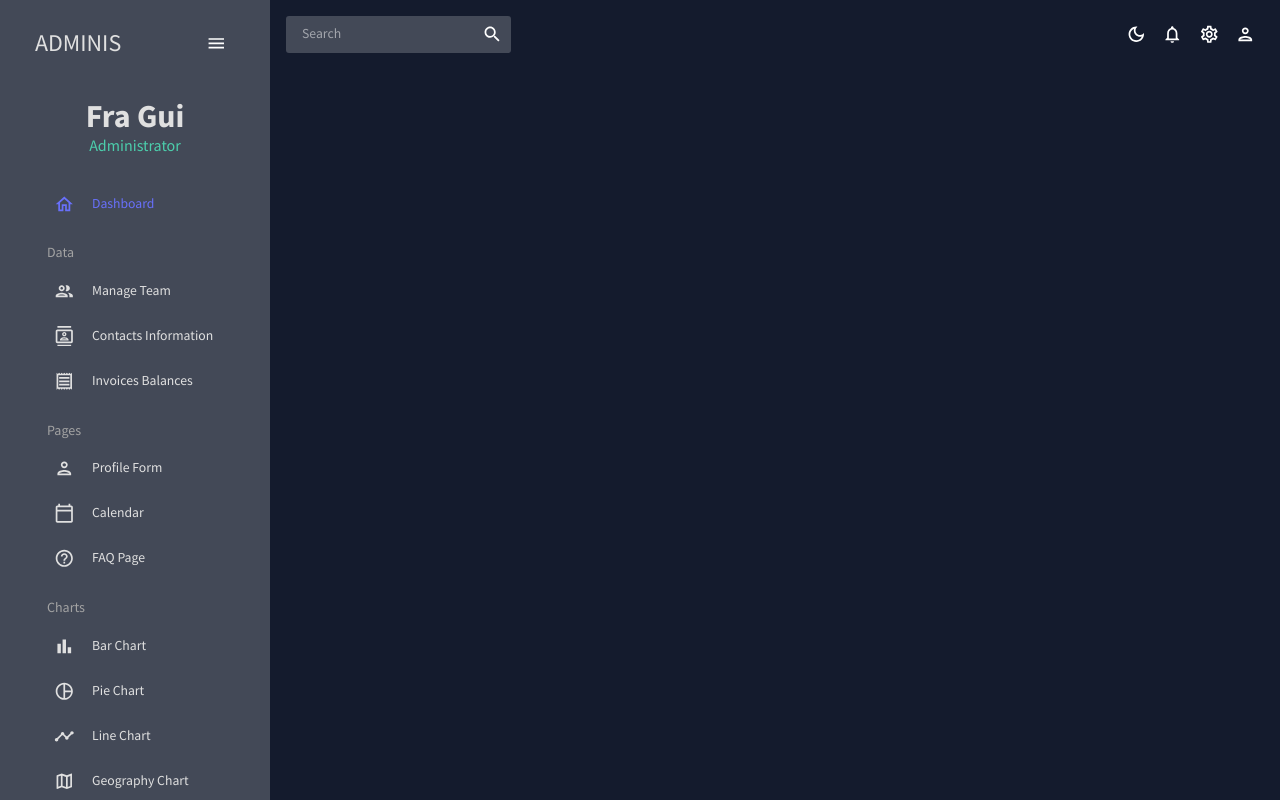
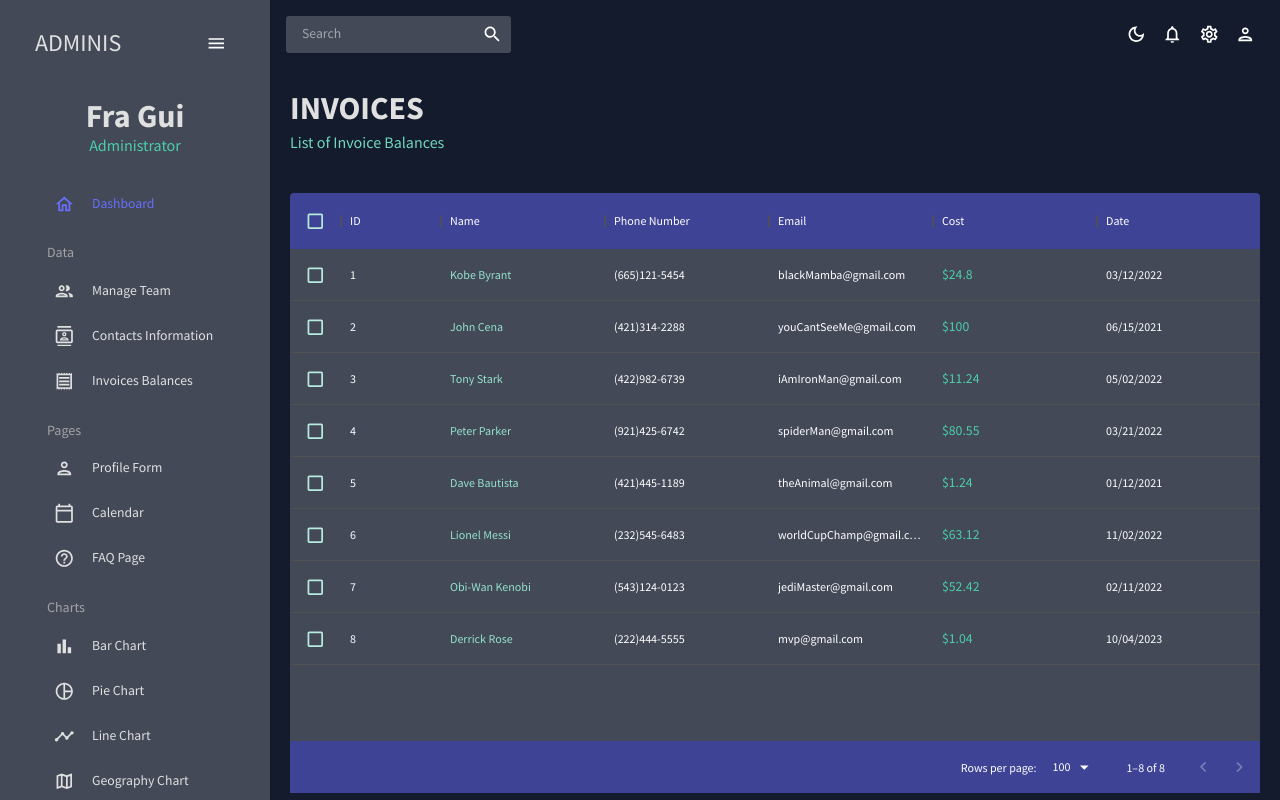
Before and after one commit to Fjguido/dashboard, a React (Create React App) app: page /invoices in a window 1280 px wide. Built offline with nearby package versions, Linux system fonts and the light colour scheme.

Commit message:
added invoice balance data

```diff
--- a/src/App.js
+++ b/src/App.js
@@ -5,7 +5,7 @@
 import Sidebar from "./scenes/global/Sidebar";
 import Dashboard from "./scenes/dashboard";
 import Team from "./scenes/team";
-// import Invoices from "./scenes/invoices";
+import Invoices from "./scenes/invoices";
 import Contacts from "./scenes/contacts";
 // import Bar from "./scenes/bar";
 // import Form from "./scenes/form";
@@ -31,8 +31,8 @@
               <Route path="/" element={<Dashboard />} />
               <Route path="/team" element={<Team />} />
               <Route path="/contacts" element={<Contacts />} />
-              {/* <Route path="/invoices" element={<Invoices />} />
-              <Route path="/form" element={<Form />} />
+              <Route path="/invoices" element={<Invoices />} />
+              {/* <Route path="/form" element={<Form />} />
               <Route path="/bar" element={<Bar />} />
               <Route path="/pie" element={<Pie />} />
               <Route path="/line" element={<Line />} />
--- a/src/data/mockData.js
+++ b/src/data/mockData.js
@@ -204,7 +204,7 @@
     id: 1,
     name: "Kobe Byrant",
     email: "blackMamba@gmail.com",
-    cost: "21.24",
+    cost: "24.8",
     phone: "(665)121-5454",
     date: "03/12/2022",
   },
@@ -212,7 +212,7 @@
     id: 2,
     name: "John Cena",
     email: "youCantSeeMe@gmail.com",
-    cost: "1.24",
+    cost: "100",
     phone: "(421)314-2288",
     date: "06/15/2021",
   },
@@ -260,58 +260,58 @@
     id: 8,
     name: "Derrick Rose",
     email: "mvp@gmail.com",
-    cost: "21.24",
+    cost: "1.04",
     phone: "(222)444-5555",
-    date: "05/02/2021",
+    date: "10/04/2023",
   },
 ];
 
 export const mockTransactions = [
   {
     txId: "01e4dsa",
-    user: "johndoe",
+    user: "kobebryant",
     date: "2021-09-01",
     cost: "43.95",
   },
   {
     txId: "0315dsaa",
-    user: "jackdower",
+    user: "johncena",
     date: "2022-04-01",
     cost: "133.45",
   },
   {
     txId: "01e4dsa",
-    user: "aberdohnny",
+    user: "tonystark",
     date: "2021-09-01",
     cost: "43.95",
   },
   {
     txId: "51034szv",
-    user: "goodmanave",
+    user: "peterparker",
     date: "2022-11-05",
     cost: "200.95",
   },
   {
     txId: "0a123sb",
-    user: "stevebower",
+    user: "davebautista",
     date: "2022-11-02",
     cost: "13.55",
   },
   {
     txId: "01e4dsa",
-    user: "aberdohnny",
+    user: "lionelmessi",
     date: "2021-09-01",
     cost: "43.95",
   },
   {
     txId: "120s51a",
-    user: "wootzifer",
+    user: "obi-wankenobi",
     date: "2019-04-15",
     cost: "24.20",
   },
   {
     txId: "0315dsaa",
-    user: "jackdower",
+    user: "derrickrose",
     date: "2022-04-01",
     cost: "133.45",
   },
--- /dev/null
+++ b/src/scenes/invoices/index.jsx
@@ -0,0 +1,83 @@
+import { Box, Typography, useTheme } from "@mui/material";
+import { DataGrid } from "@mui/x-data-grid";
+import { tokens } from "../../theme";
+import { mockDataInvoices } from "../../data/mockData";
+import Header from "../../components/Header";
+
+const Invoices = () => {
+  const theme = useTheme();
+  const colors = tokens(theme.palette.mode);
+  const columns = [
+    { field: "id", headerName: "ID" },
+    {
+      field: "name",
+      headerName: "Name",
+      flex: 1,
+      cellClassName: "name-column--cell",
+    },
+    {
+      field: "phone",
+      headerName: "Phone Number",
+      flex: 1,
+    },
+    {
+      field: "email",
+      headerName: "Email",
+      flex: 1,
+    },
+    {
+      field: "cost",
+      headerName: "Cost",
+      flex: 1,
+      renderCell: (params) => (
+        <Typography color={colors.greenAccent[500]}>
+          ${params.row.cost}
+        </Typography>
+      ),
+    },
+    {
+      field: "date",
+      headerName: "Date",
+      flex: 1,
+    },
+  ];
+
+  return (
+    <Box m="20px">
+      <Header title="INVOICES" subtitle="List of Invoice Balances" />
+      <Box
+        m="40px 0 0 0"
+        height="75vh"
+        sx={{
+          "& .MuiDataGrid-root": {
+            border: "none",
+          },
+          "& .MuiDataGrid-cell": {
+            borderBottom: "none",
+          },
+          "& .name-column--cell": {
+            color: colors.greenAccent[300],
+          },
+          "& .MuiDataGrid-columnHeaders": {
+            backgroundColor: colors.blueAccent[700],
+            borderBottom: "none",
+          },
+          "& .MuiDataGrid-virtualScroller": {
+            backgroundColor: colors.primary[400],
+          },
+          "& .MuiDataGrid-footerContainer": {
+            borderTop: "none",
+            backgroundColor: colors.blueAccent[700],
+          },
+          "& .MuiCheckbox-root": {
+            color: `${colors.greenAccent[200]} !important`,
+          },
+        }}
+      >
+        <DataGrid checkboxSelection rows={mockDataInvoices} columns={columns} />
+      </Box>
+    </Box>
+  );
+};
+
+export default Invoices;
```
